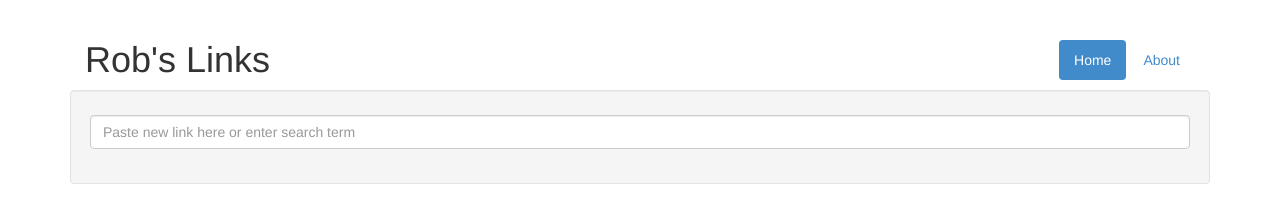
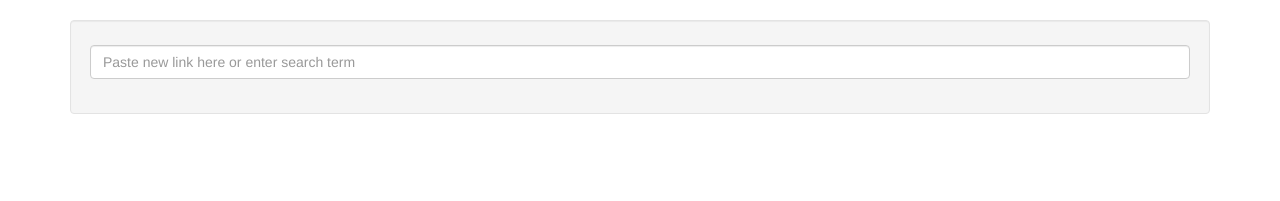
Before and after one commit to arscan/links-ng, a website: page app/index.html in a window 1280 px wide. Drawn offline with Linux system fonts and the light colour scheme; files that its build step writes are made by us from their sources; no server answers.

Commit message:
nothing substantial

```diff
--- a/app/index.html
+++ b/app/index.html
@@ -29,11 +29,6 @@
     <div class="container">
         <div class="overlay">
             <div class="header">
-                <ul class="nav nav-pills pull-right">
-                    <li class="active"><a ng-href="#">Home</a></li>
-                    <li><a ng-href="#">About</a></li>
-                </ul>
-                <h1>Rob's Links</h1>
             </div>
             <div class="content" ng-view=""></div>
         </div>
```
